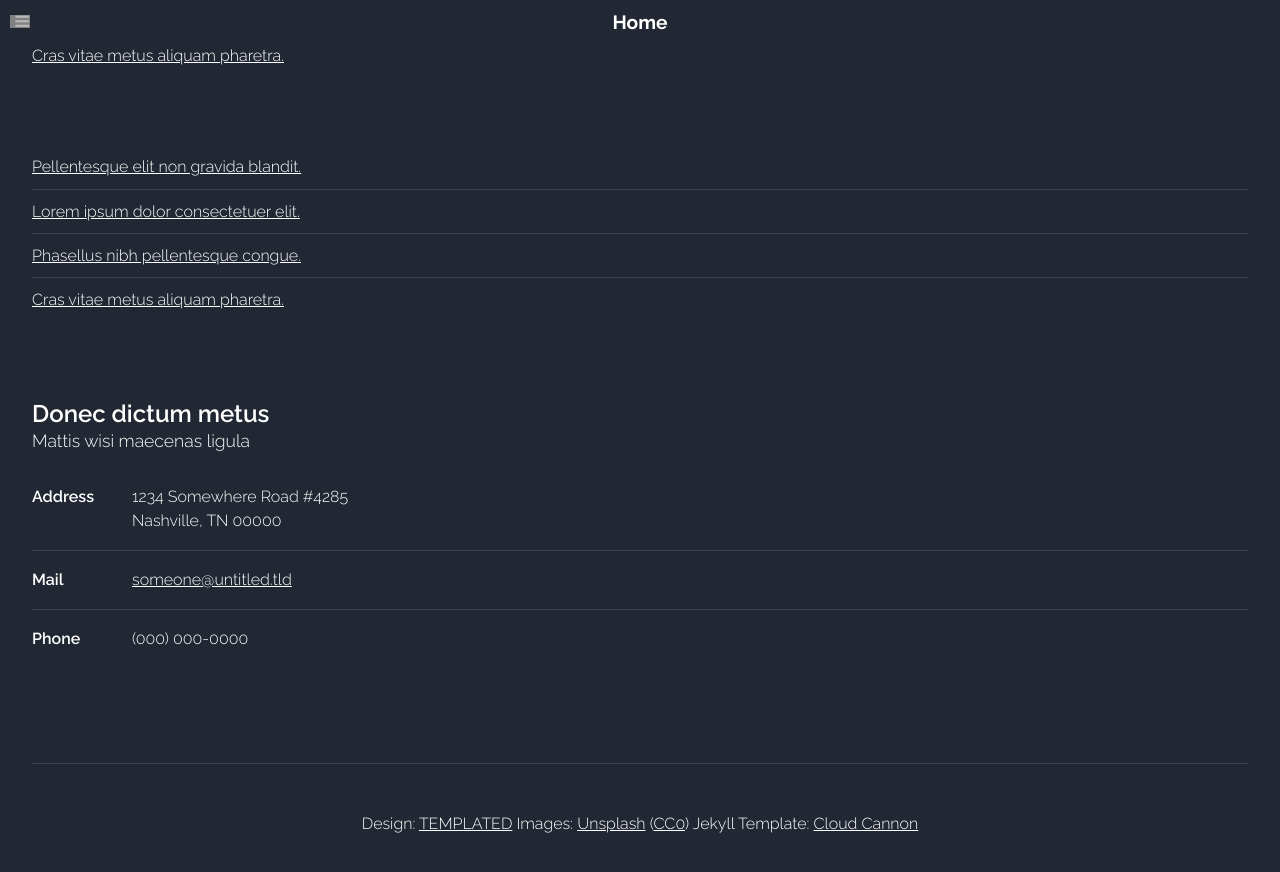
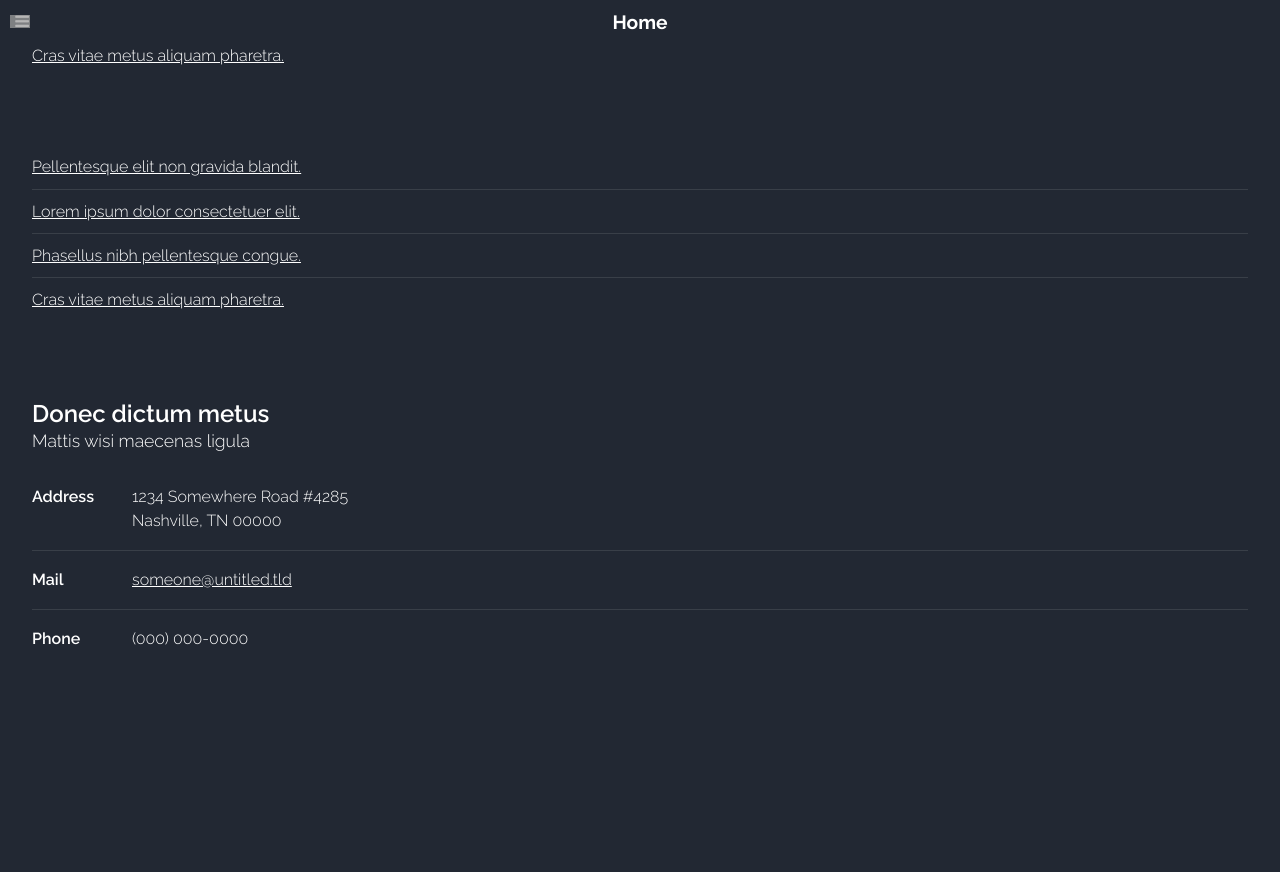
Before and after one commit to stoscsg/stoscsg.github.io, a Jekyll site: the page built from index.html, in a window 1280 px wide and 900 px high, scrolled down 1779 px. Shown: the top 872 px of the window. Built offline with Jekyll 4.4.1, drawn with Linux system fonts in a browser that asks for light colours; the list of posts is cut into pages by our own code; after the commit the page ends 2558 px from its top, so only the background shows below that; grey boxes are pictures that could not be loaded.

Commit message:
Removed  design footer

```diff
--- a/_layouts/default.html
+++ b/_layouts/default.html
@@ -81,10 +81,7 @@
 						</div>
 
 					<!-- Copyright -->
-						<div class="copyright">
-							Design: <a href="http://templated.co">TEMPLATED</a> Images: <a href="http://beta.stosc.com">Unsplash</a> (<a href="http://beta.stosc.com">CC0</a>)
-							Jekyll Template: <a href="http://cloudcannon.com">Cloud Cannon</a>
-						</div>
+
 
 				</div>
 			</div>
```
